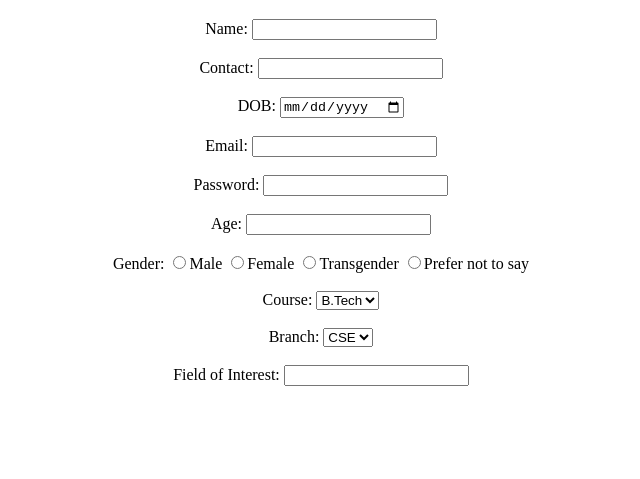
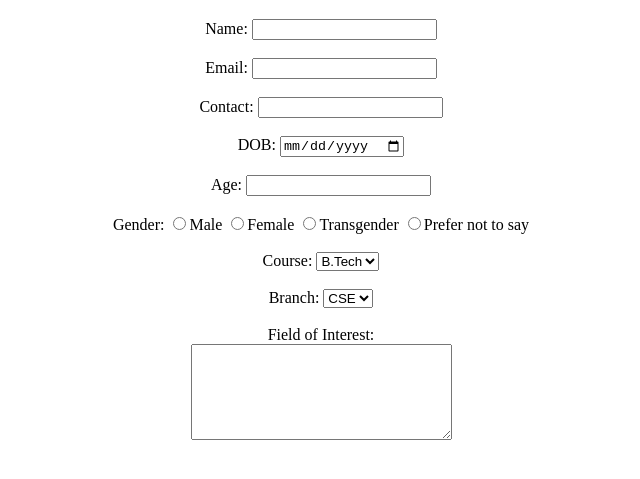
Before and after one commit to KushagraYashu/webTech, a plain HTML site: page entryform.html in a window 1280 px wide. Shown: the part 61-540 px from the top of the page, without its empty margins (319-959 px from the left). Drawn offline with Linux system fonts and the light colour scheme.

Commit message:
Update entryform.html

```diff
--- a/entryform.html
+++ b/entryform.html
@@ -12,17 +12,14 @@
         <label>Name:</label>
         <input type="text">
         <br><br>
+        <label>Email:</label>
+        <input type="email">
+        <br><br>
         <label>Contact:</label>
         <input type="text">
         <br><br>
         <label>DOB:</label>
         <input type="date">
-        <br><br>
-        <label>Email:</label>
-        <input type="email">
-        <br><br>
-        <label>Password:</label>
-        <input type="password">
         <br><br>
         <label>Age:</label>
         <input type="number">
@@ -47,8 +44,8 @@
             <option>IT</option>
         </select>
         <br><br>
-        <label>Field of Interest:</label>
-        <input type = "textarea">
+        <label>Field of Interest:</label><br>
+        <textarea name="" id="" cols="30" rows="6"></textarea>
 
     </form>
 
```
